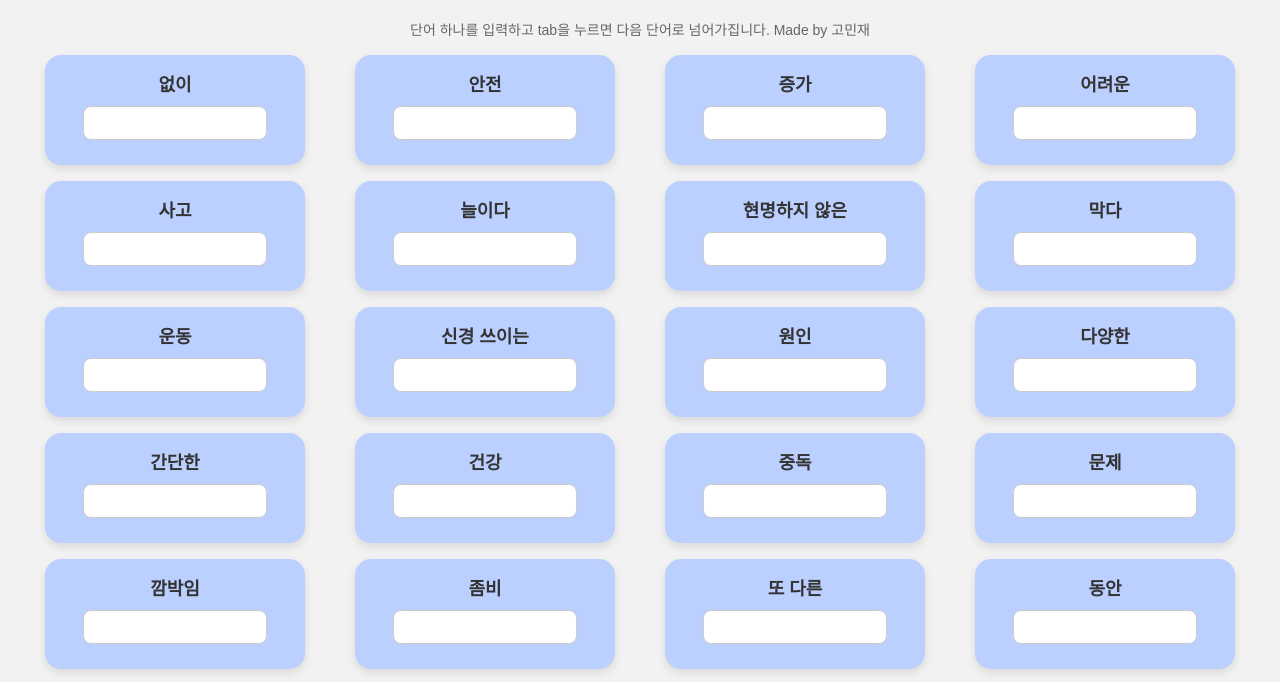
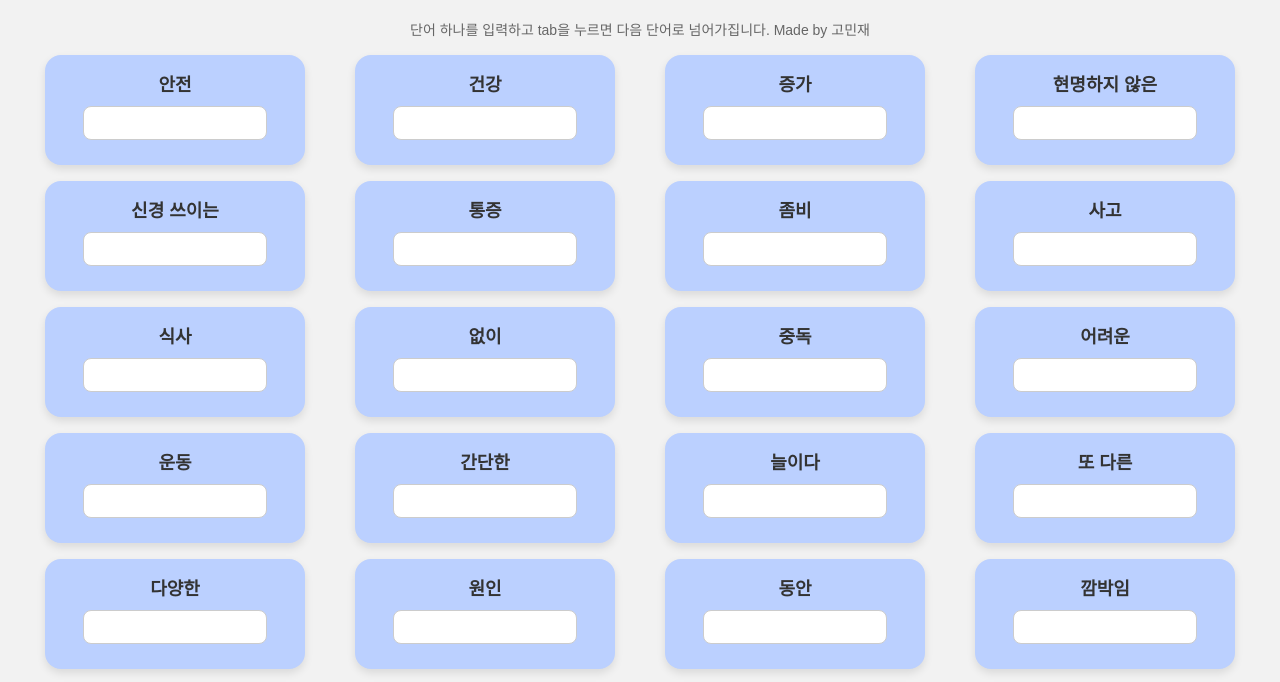
Before and after one commit to ourOzone/infinite-words, a plain HTML site: page index.html in a window 1280 px wide. Shown: the part 90-772 px from the top of the page. Drawn offline with Linux system fonts and the light colour scheme.

Commit message:
Update index.html
change title.
now you can see the score after submition

```diff
--- a/index.html
+++ b/index.html
@@ -3,7 +3,7 @@
 <head>
     <meta charset="UTF-8">
     <meta name="viewport" content="width=device-width, initial-scale=1.0">
-    <title>Word Matching Game</title>
+    <title>무한학원 단어시험</title>
     <style>
  body {
 
@@ -114,14 +114,22 @@
     { korean: "통증", english: "pain" },
     { korean: "대신에", english: "instead of" },
 ];
-</script>
 
-<script>
+function shuffleArray(array) {
+            for (let i = array.length - 1; i > 0; i--) {
+                const j = Math.floor(Math.random() * (i + 1));
+                [array[i], array[j]] = [array[j], array[i]];
+            }
+        }
+
         document.addEventListener("DOMContentLoaded", function () {
             var wordListContainer = document.createElement("div");
             wordListContainer.style.display = "flex";
-        wordListContainer.style.flexWrap = "wrap"; /* Allow items to wrap to the next line */
+            wordListContainer.style.flexWrap = "wrap";
             document.body.appendChild(wordListContainer);
+
+            // Shuffle the words array
+            shuffleArray(words);
 
             words.forEach(function (word) {
                 var wordContainer = document.createElement("div");
@@ -150,8 +158,19 @@
             submitButton.textContent = "전체 제출";
             document.body.appendChild(submitButton);
 
+            var scoreDisplay = document.createElement("div");
+            scoreDisplay.style.textAlign = "center";
+            scoreDisplay.style.marginTop = "20px";
+            scoreDisplay.style.color = "#333";
+            scoreDisplay.style.fontWeight = "bold";
+            scoreDisplay.style.fontSize = "18px";
+            document.body.appendChild(scoreDisplay);
+
+            var score = 0;
+
             submitButton.addEventListener("click", function () {
                 checkAllWords();
+                scoreDisplay.textContent = "점수: " + score + "/" + words.length;
             });
 
             function checkAllWords() {
@@ -164,6 +183,7 @@
                     if (userInput === word.english.toLowerCase()) {
                         resultDiv.textContent = "정답입니다!";
                         resultDiv.style.color = "blue";
+                        score++;
                     } else {
                         resultDiv.textContent = "틀렸습니다. 정답은 " + word.english + "입니다.";
                         resultDiv.style.color = "red";
@@ -171,6 +191,7 @@
                 });
             }
         });
+    </script>
 
 </script>
 <footer style="text-align: center; margin-bottom: 16px; color: #666; font-size: 14px;">
```
Lines whose indentation alone changed are shown as unchanged.
